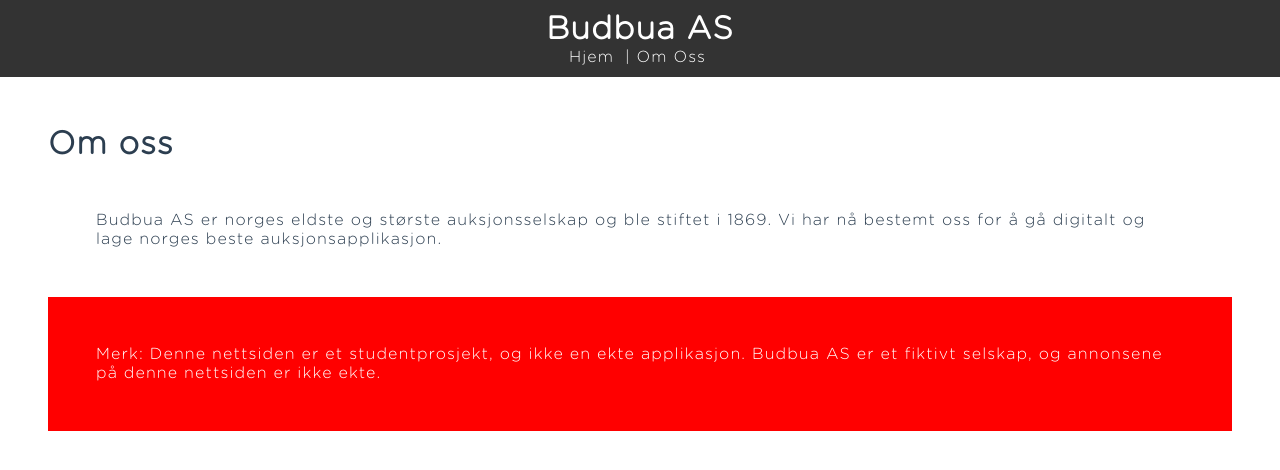
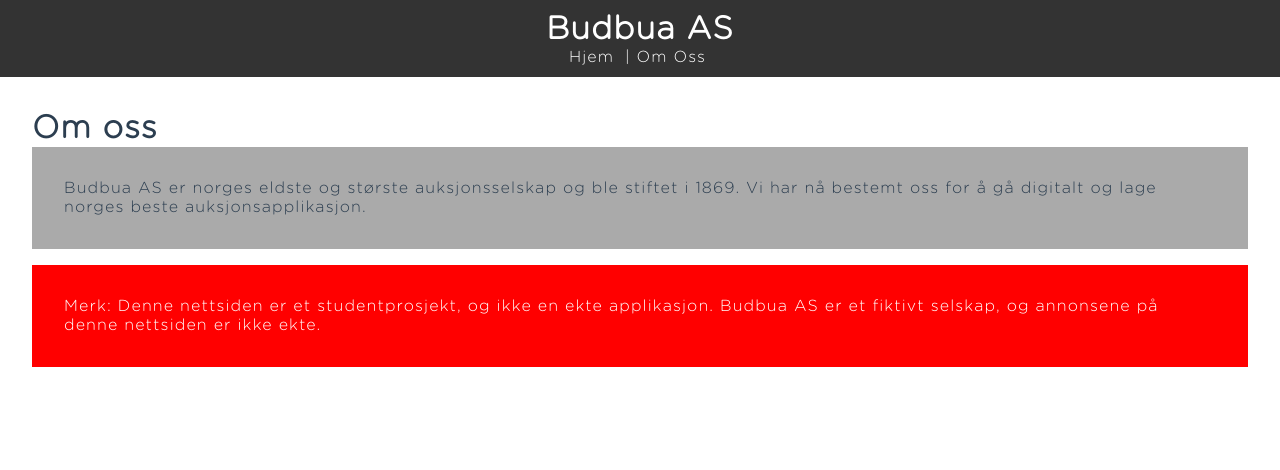
Before and after one commit to ankile/budbua-classifieds, a Vue app in the folder frontend/: page /#/about in a window 1280 px wide. Shown: the top 470 px of the page. Built offline with nearby package versions, Linux system fonts and the light colour scheme; sample sign-in values are in the browser's storage.

Commit message:
api methods

```diff
--- a/frontend/src/views/About.vue
+++ b/frontend/src/views/About.vue
@@ -25,7 +25,7 @@
 <style scoped>
   div {
     text-align: left;
-    padding: 3rem;
+    padding: 2rem;
   }
 
   .box_warning {
@@ -34,6 +34,8 @@
   }
 
   p {
-    padding: 3rem;
+    padding: 2rem;
+    background: #aaa;
+    margin-bottom: 1rem;
   }
 </style>
--- a/frontend/src/views/ad/Ad.vue
+++ b/frontend/src/views/ad/Ad.vue
@@ -11,6 +11,7 @@
 <script>
   import AdItem from './AdItem'
   import axios from 'axios'
+  import Api from '../api'
 
   export default {
       name: "Ad",
@@ -23,9 +24,12 @@
         }
       },
       created() {
-          axios.get('https://jsonplaceholder.typicode.com/posts?_limit=10')
-              .then(res => this.ads = res.data)
-              .catch(err => console.log(err));
+          //axios.get('https://jsonplaceholder.typicode.com/posts?_limit=10')
+            //  .then(res => this.ads = res.data)
+              //.catch(err => console.log(err));
+          Api.get('auctions/ads/')
+            .then(res => console.log(res))
+            .catch(err => console.log(err));
       }
   }
 </script>
--- a/frontend/src/views/api.js
+++ b/frontend/src/views/api.js
@@ -1,14 +1,14 @@
 import axios from 'axios'
 
-class Api {
+export default class Api {
     static headers() {
         let headers = {
             Accept: "application/json",
             "Content-Type": "application/json",
         };
 
-        let token = localStorage.getItem("token");
-
+        //let token = localStorage.getItem("token");
+        let token = "eyJ0eXAiOiJKV1QiLCJhbGciOiJIUzI1NiJ9.eyJ1c2VyX2lkIjoyLCJ1c2VybmFtZSI6Iml2YXJubSIsImV4cCI6MTU4MTc3MjM0MCwiZW1haWwiOiJlZ2ZyYXVzQGdtYWlsLmNvbSJ9.cdxzgKZ_9yJNEsbmLmtegooyerfzxP2XywPt9FZEodc"
         // JWT with bearer
         if (token) {
             let jwt= `JWT ${token}`;
@@ -19,12 +19,23 @@ class Api {
     }
 
     static config() {
-        let config = {
+        return {
             headers: Api.headers()
-        }
+        };
     }
+
+    static addHostToPath(path) {
+        const host = 'localhost:8000/'; //TODO make enviroment variable
+        return host + path;
+    }
+
     static get(url) {
+        const fullPath = Api.addHostToPath(url);
         const config = Api.config();
-        return axios.get(url, config)
+        return axios.get(fullPath, config);
+    }
+
+    static post(url, data) {
+        return axios.post(url, data, Api.config())
     }
 }
```
Also changed, not shown: frontend/src/views/ad/logo.png (added).
